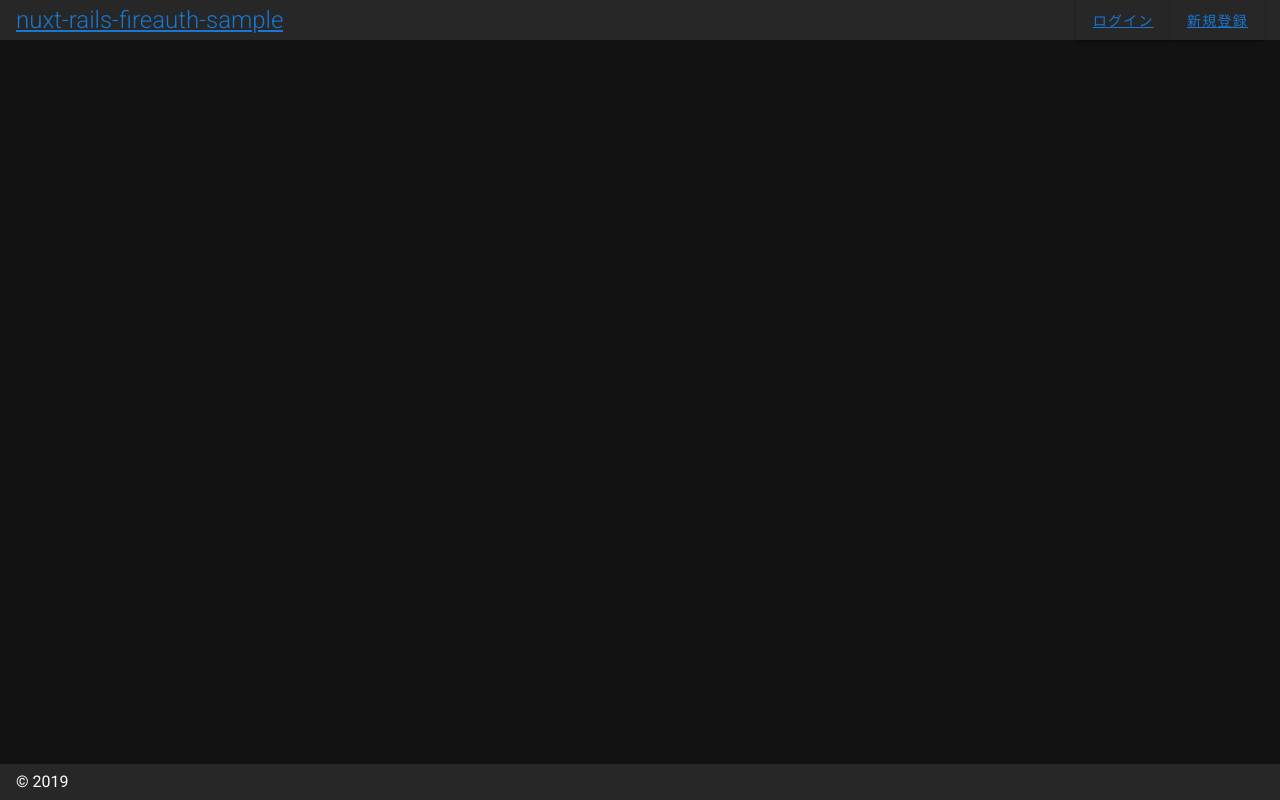
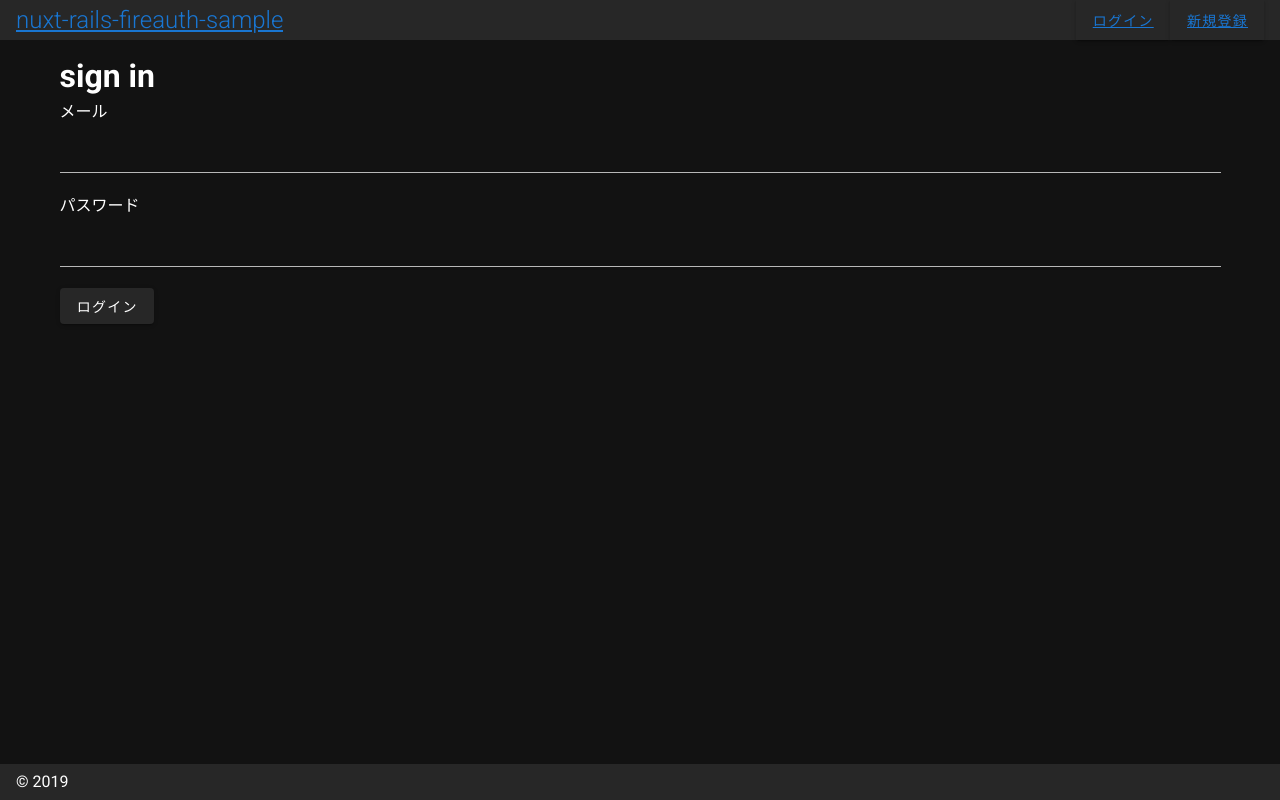
Before and after one commit to kykt35/nuxt-rails-fireauth-sample, a Nuxt app in the folder frontend/: page /signIn in a window 1280 px wide. Built offline with nearby package versions, Linux system fonts and the light colour scheme; no server answers.

Commit message:
Create signIn page

```diff
--- /dev/null
+++ b/frontend/pages/signIn.vue
@@ -0,0 +1,73 @@
+<template>
+  <div>
+    <div v-if="isWaiting">
+      <p>読み込み中</p>
+    </div>
+    <div v-else>
+      <h1>sign in</h1>
+      <div v-if="isAuthenticated">
+        {{ user.email }}でログイン中<br>
+        <button @click="logout">
+          ログアウト
+        </button>
+      </div>
+      <div v-else>
+        メール<br>
+        <v-text-field v-model="email" />
+        パスワード<br>
+        <v-text-field v-model="password" type="password" />
+        <v-btn @click="login">
+          ログイン
+        </v-btn>
+      </div>
+    </div>
+  </div>
+</template>
+
+<script>
+import { mapActions, mapState, mapGetters } from 'vuex'
+import firebase from '~/plugins/firebase'
+
+export default {
+  data () {
+    return {
+      email: '',
+      password: '',
+      isWaiting: false
+    }
+  },
+  computed: {
+    ...mapState(['user']),
+    ...mapGetters(['isAuthenticated'])
+  },
+  mounted () {
+    firebase.auth().onAuthStateChanged((user) => {
+      if (user) {
+        this.setUser(user)
+      }
+    })
+  },
+  methods: {
+    ...mapActions(['setUser']),
+    async login () {
+      await firebase.auth().signInWithEmailAndPassword(this.email, this.password)
+        .catch((err) => {
+          alert(err)
+          return err.responce
+        })
+
+      const token = await firebase.auth().currentUser.getIdToken(true)
+      localStorage.setItem('token', token)
+      this.$router.push('/')
+    },
+    logout () {
+      firebase.auth().signOut()
+        .then(() => {
+          this.setUser(null)
+        }).catch((error) => {
+          alert(error)
+        })
+    }
+  }
+}
+</script>
```
